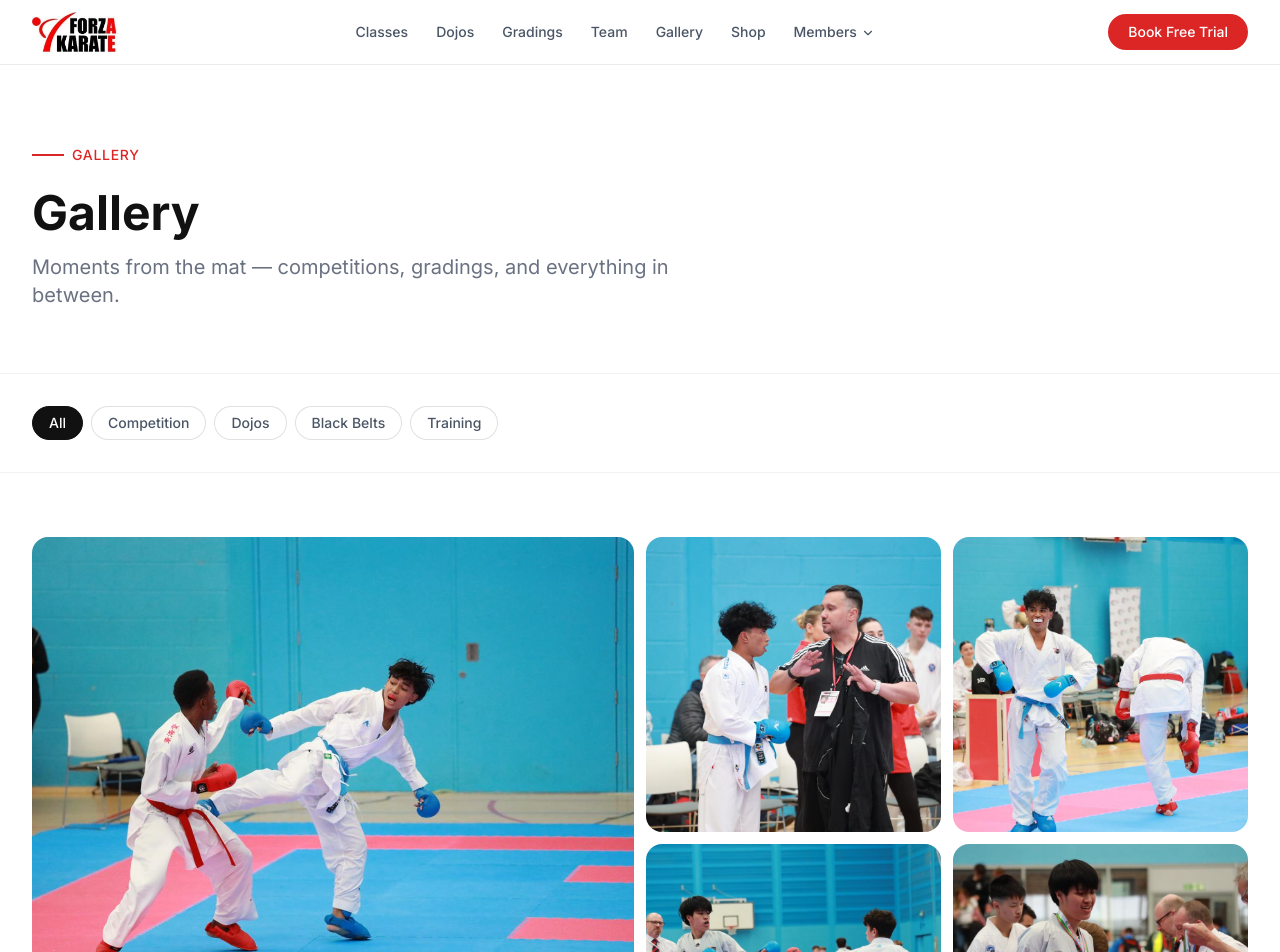
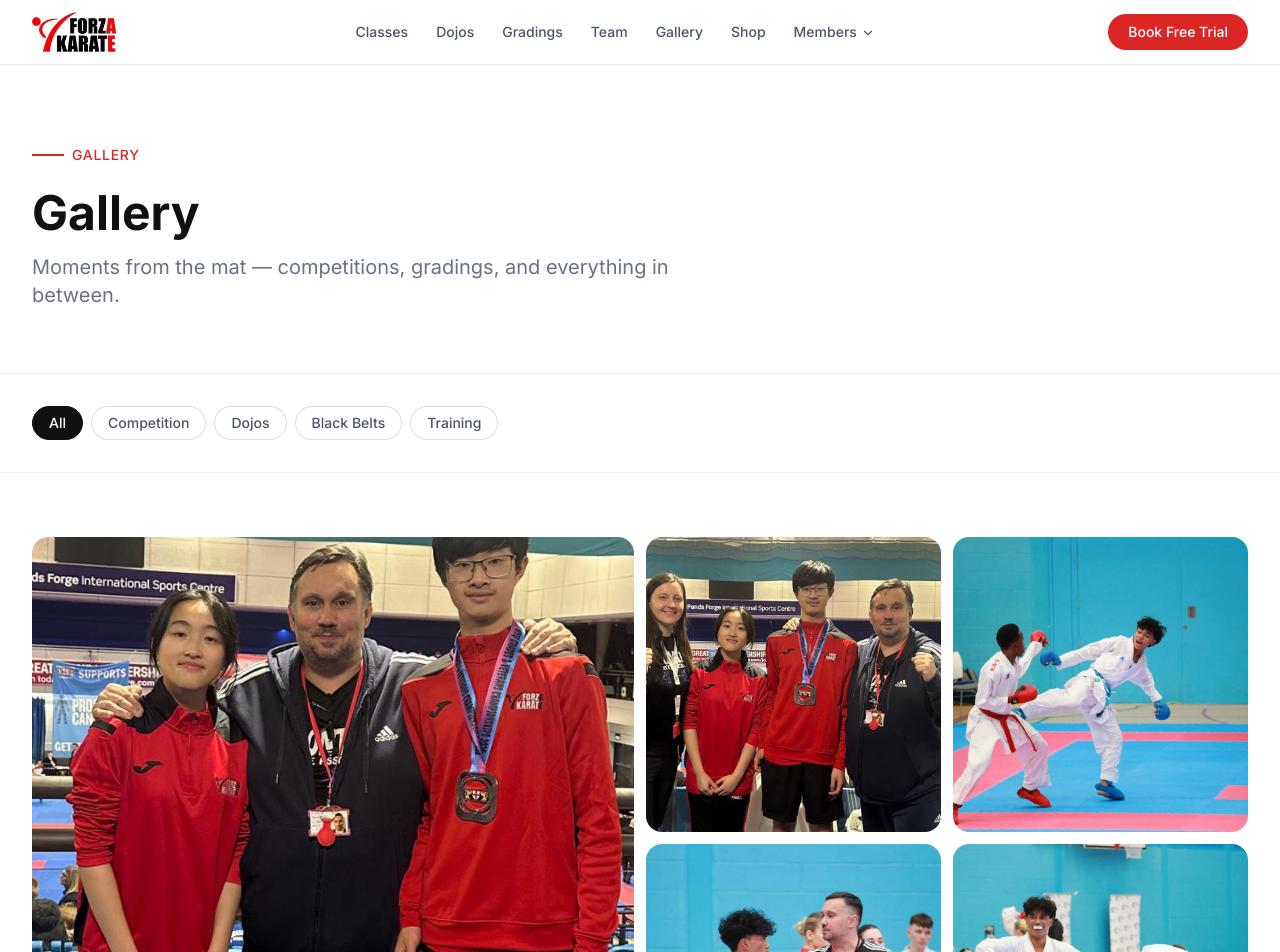
Before and after one commit to anthonieveritt-afk/forza-karate-website, a Next.js app: page /gallery in a window 1280 px wide. Shown: the top 952 px of the page. Built offline with nearby package versions, Linux system fonts and the light colour scheme.

Commit message:
Add English Kyu Grade Championships 2025 gallery album (2 photos)

```diff
--- a/app/gallery/page.tsx
+++ b/app/gallery/page.tsx
@@ -4,6 +4,14 @@ import Image from 'next/image'
 import { useState } from 'react'
 
 const albums = [
+  {
+    category: 'Competition',
+    title: 'English Kyu Grade Championships 2025',
+    photos: [
+      '/gallery/competitions/english-kyu-grade-champs-2025/ekgc-01.jpg',
+      '/gallery/competitions/english-kyu-grade-champs-2025/ekgc-02.jpg',
+    ],
+  },
   {
     category: 'Competition',
     title: 'BKF 4 Nations 2025',
```
Also changed, not shown: public/gallery/competitions/english-kyu-grade-champs-2025/ekgc-01.jpg (added), public/gallery/competitions/english-kyu-grade-champs-2025/ekgc-02.jpg (added).
